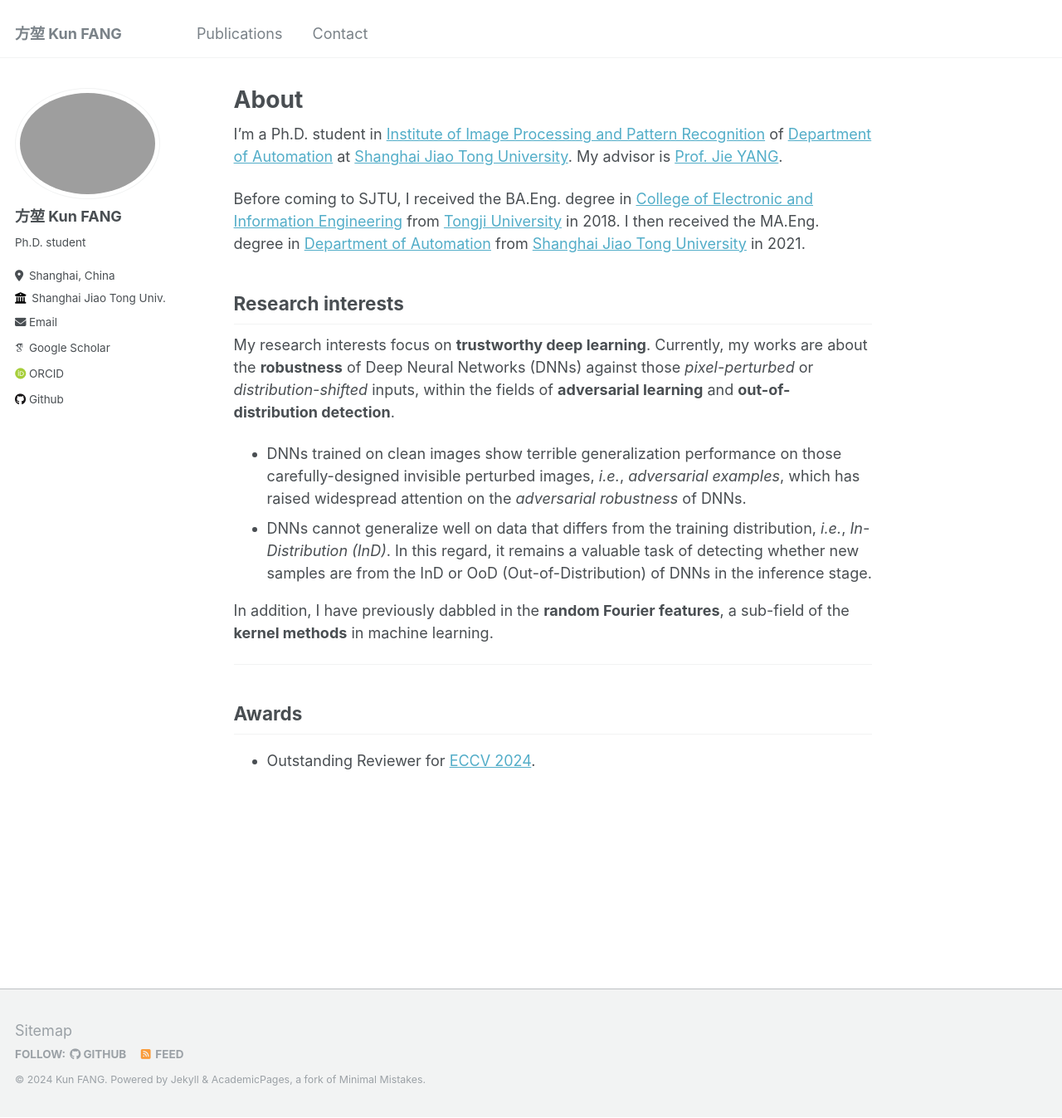
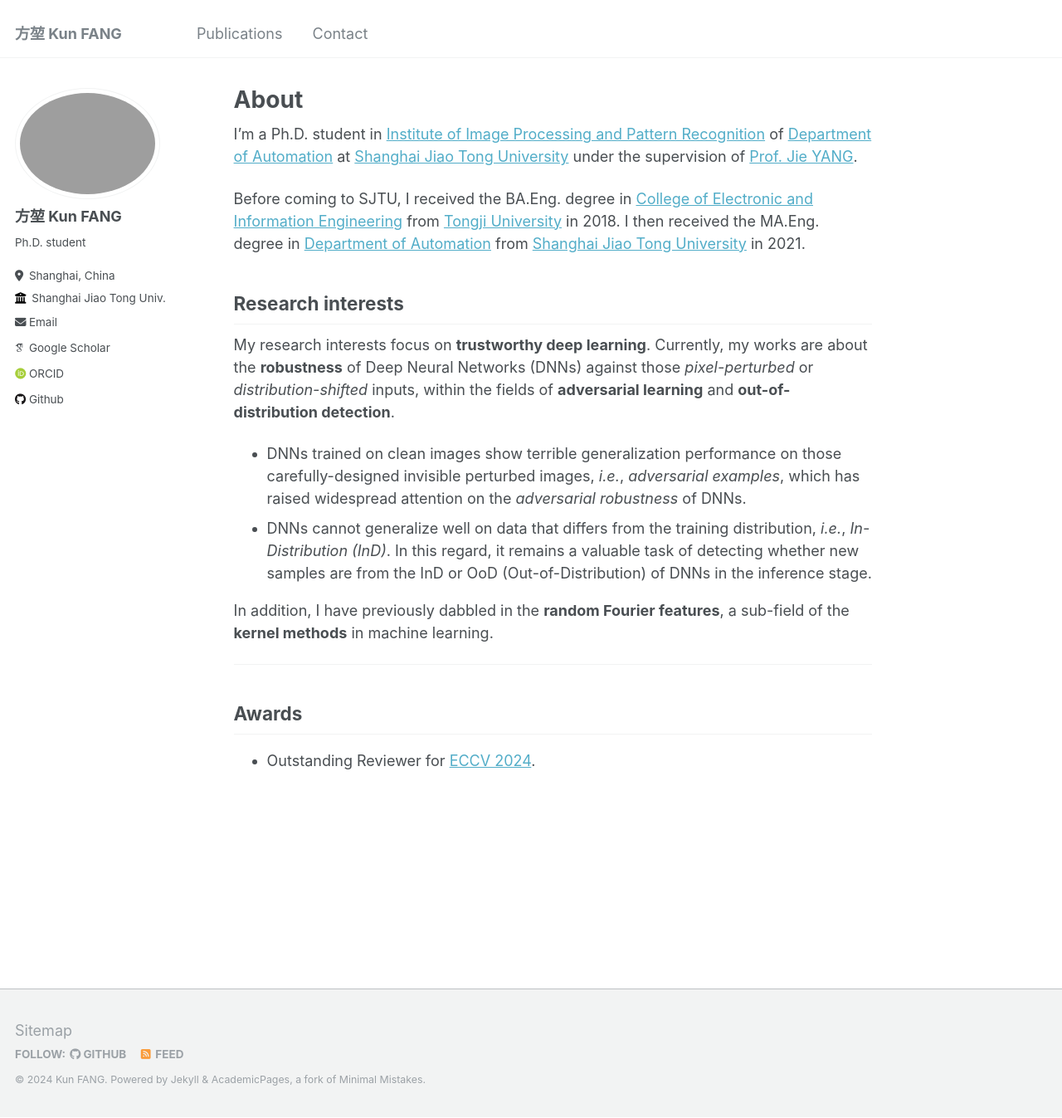
Before and after one commit to fanghenshaometeor/fanghenshaometeor.github.io, a Jekyll site: the page built from _pages/about.md, in a window 1280 px wide and 1347 px high. Shown: the whole window at 83% size. Built offline with Jekyll 4.4.1, drawn with Linux system fonts in a browser that asks for light colours; some web fonts are replaced.

Commit message:
update-about

```diff
--- a/_pages/about.md
+++ b/_pages/about.md
@@ -7,7 +7,7 @@ redirect_from:
   - /about.html
 ---
 
-I'm a Ph.D. student in [Institute of Image Processing and Pattern Recognition](http://www.pami.sjtu.edu.cn/) of [Department of Automation](https://automation.sjtu.edu.cn/) at [Shanghai Jiao Tong University](https://www.sjtu.edu.cn/). My advisor is [Prof. Jie YANG](https://scholar.google.com/citations?user=tmx7tu8AAAAJ&hl=en).
+I'm a Ph.D. student in [Institute of Image Processing and Pattern Recognition](http://www.pami.sjtu.edu.cn/) of [Department of Automation](https://automation.sjtu.edu.cn/) at [Shanghai Jiao Tong University](https://www.sjtu.edu.cn/) under the supervision of [Prof. Jie YANG](https://scholar.google.com/citations?user=tmx7tu8AAAAJ&hl=en).
 
 Before coming to SJTU, I received the BA.Eng. degree in [College of Electronic and Information Engineering](https://see.tongji.edu.cn/) from [Tongji University](https://www.tongji.edu.cn/) in 2018. I then received the MA.Eng. degree in [Department of Automation](https://automation.sjtu.edu.cn/) from [Shanghai Jiao Tong University](https://www.sjtu.edu.cn/) in 2021.
 
```
